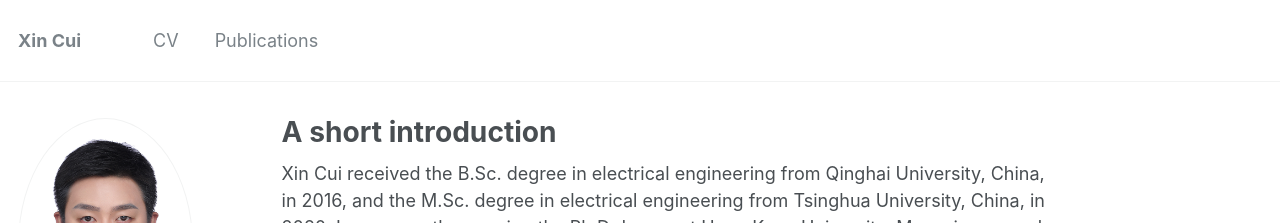
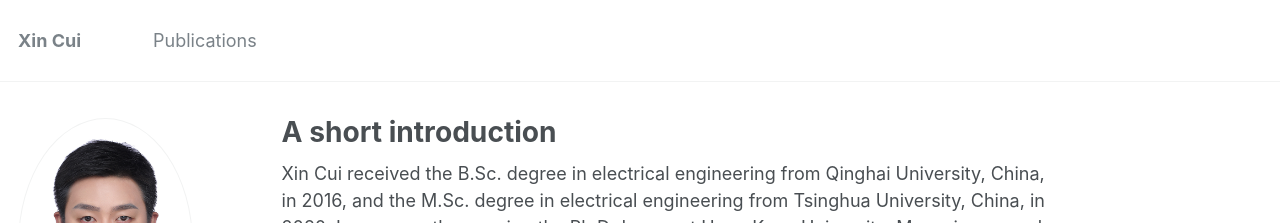
Before and after one commit to CUIXINPOWER/web, a Jekyll site: the page built from _pages/about.md, in a window 1280 px wide. Shown: the top 223 px of the page. Built offline with Jekyll 4.4.1, drawn with Linux system fonts in a browser that asks for light colours; some web fonts are replaced.

```diff
--- a/_data/navigation.yml
+++ b/_data/navigation.yml
@@ -1,7 +1,7 @@
 # main links links
 main:
-  - title: "CV"
-    url: /publications/
+  #- title: "publications"
+    #url: /publications/
 
   #- title: "Talks"
    # url: /talks/
@@ -10,7 +10,7 @@ main:
     #url: /teaching/
 
   #- title: "portfolio"
-  # url: /portfolio/
+   #url: /portfolio/
 
   #- title: "Blog Posts"
   #  url: /year-archive/
```
